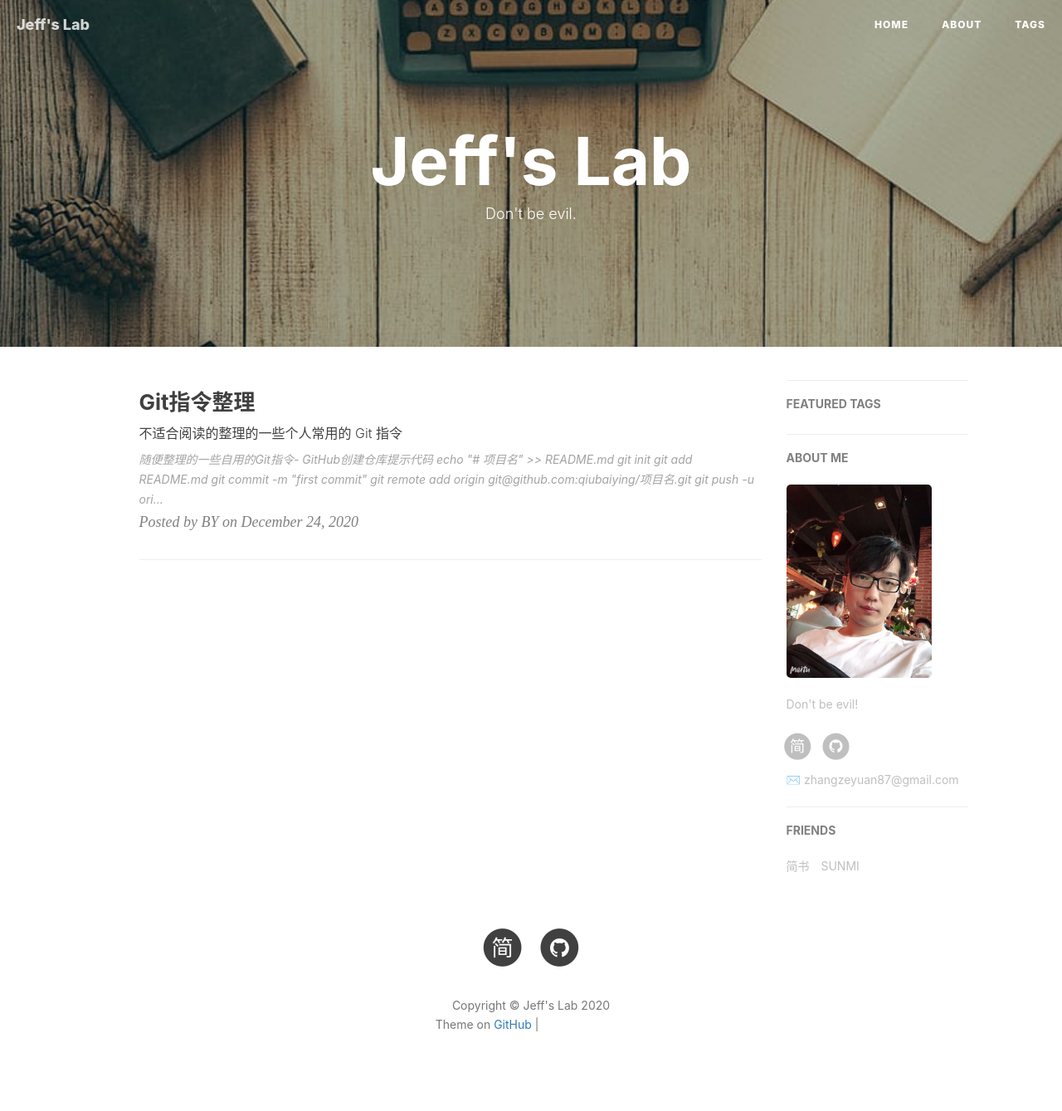
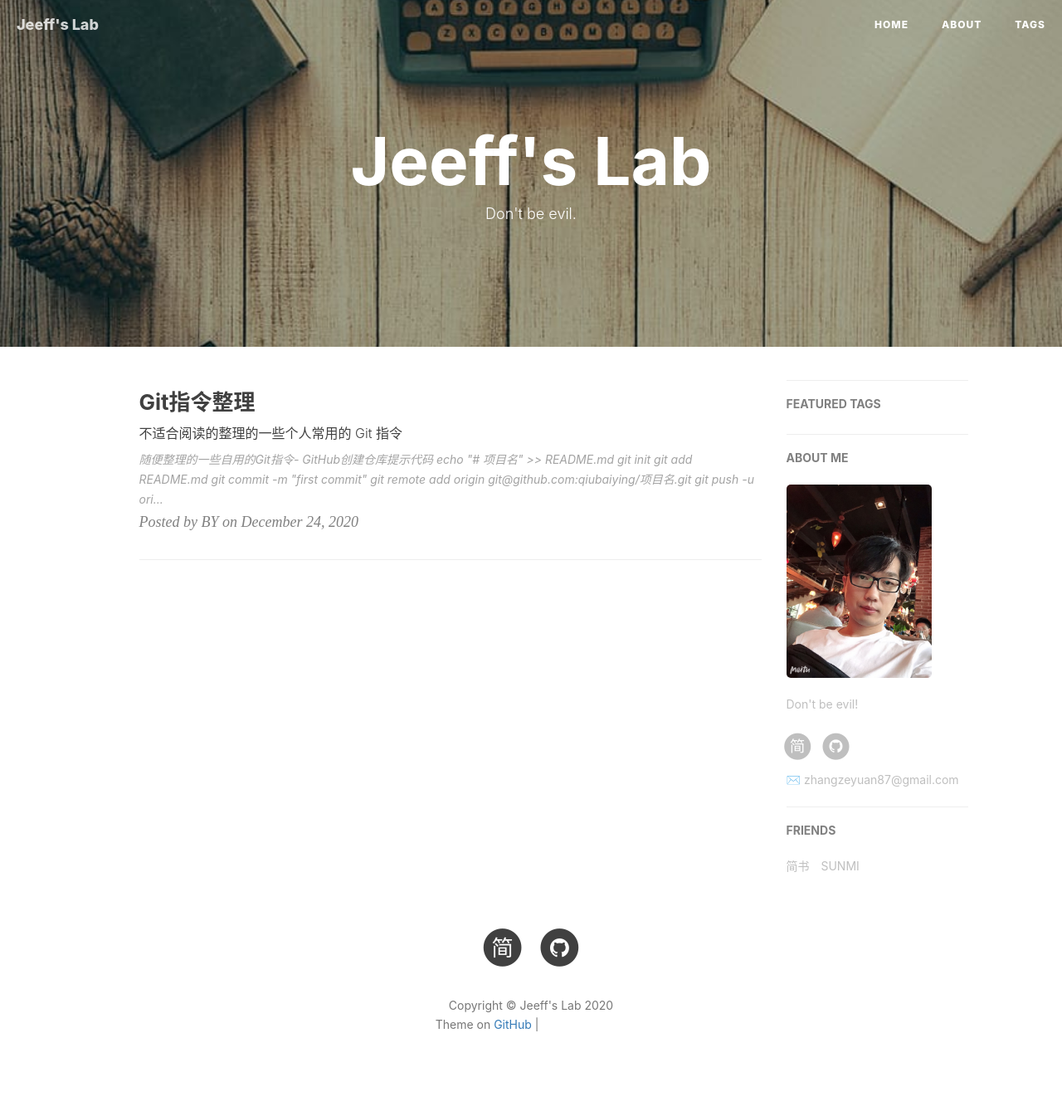
Before and after one commit to X-GODING/x-goding.github.io, a Jekyll site: the page built from index.html, in a window 1280 px wide. Shown: the whole page at 83% size. Built offline with Jekyll 4.4.1, drawn with Linux system fonts in a browser that asks for light colours; nearby versions of some CDN libraries; the list of posts is cut into pages by our own code; comment, search, counter and statistics services are not loaded; grey boxes are pictures that could not be loaded.

Commit message:
X-GODING

```diff
--- a/_config.yml
+++ b/_config.yml
@@ -1,10 +1,10 @@
 # Site settings
-title: Jeff's Lab
-SEOTitle: Jeff's Labs
+title: Jeeff's Lab
+SEOTitle: Jeeff's Labs
 header-img: img/post-bg-desk.jpg
 email: zhangzeyuan87@gmail.com
 description: "Don't be evil"
-keyword: "Jeff, Jeff's Lab, Linux, Android, Kernel"
+keyword: "Jeeff, Jeeff's Lab, Linux, Android, Kernel"
 url: "https://x-goding.github.io"          # your host, for absolute URL
 baseurl: ""      # for example, '/blog' if your blog hosted on 'host/blog'
 github_repo: "https://github.com/x-goding/x-goding.github.io.git" # you code repository
```
Also changed, not shown: 1 other file.
